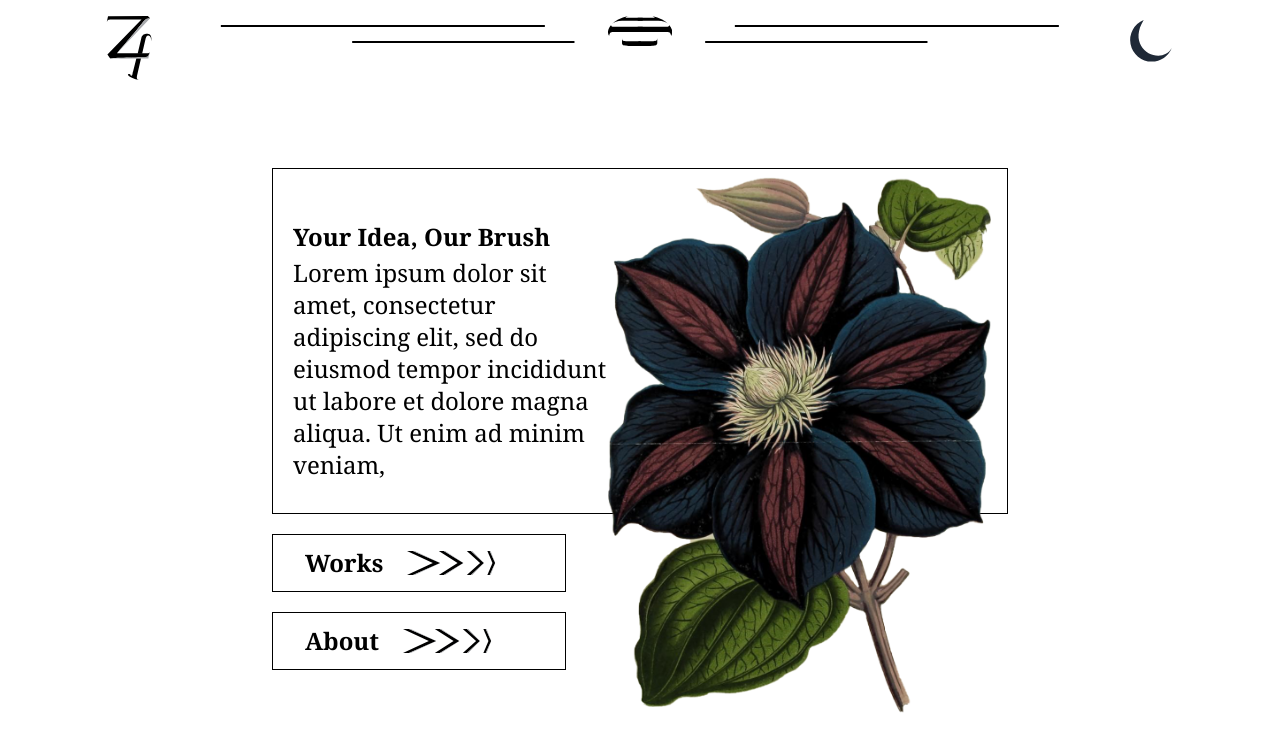
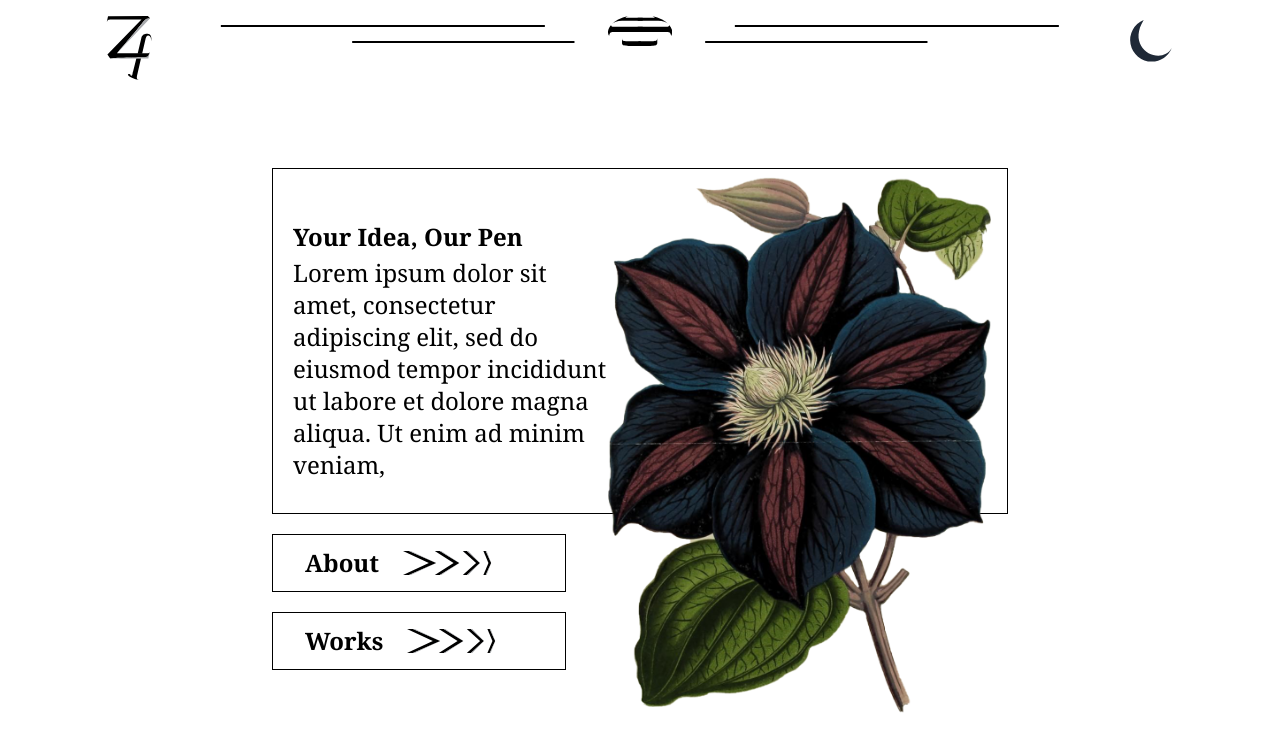
Before and after one commit to paul-lorenc/zipperfield-dot-co, a Next.js app: page / in a window 1280 px wide. Shown: the top 750 px of the page. Built offline with nearby package versions, Linux system fonts and the light colour scheme.

Commit message:
happy new year!

```diff
--- a/pages/about.tsx
+++ b/pages/about.tsx
@@ -2,8 +2,8 @@ import { Container } from "@/components/Container";
 export default function About() {
   return (
     <Container>
-      <div className="mt-20 font-serif text-black dark:text-white text-2xl font-extrabold items-center max-w-2xl">
-        about
+      <div className="mt-20 flex flex-col font-serif px-2 text-black dark:text-white text-2xl font-extrabold items-center max-w-2xl">
+        Performance, without sacrificing customization.
       </div>
     </Container>
   );
--- a/pages/index.tsx
+++ b/pages/index.tsx
@@ -10,7 +10,7 @@ export default function Home() {
         <div className="flex flex-col-reverse md:flex-row items-center md:items-start border border-black dark:border-white md:px-4 pb-1">
           <div className="flex justify-center md:flex-col w-full px-2 md:px-0 md:w-1/2 md:pl-1 mt-1">
             <div className="flex pt-7 md:pt-12 pb-1 text-md">
-              Your Idea, Our Brush
+              Your Idea, Our Pen
             </div>
             <p className="hidden md:block font-thin font-xs">
               Lorem ipsum dolor sit amet, consectetur adipiscing elit, sed do
@@ -32,10 +32,10 @@ export default function Home() {
           </div>
         </div>
         <div className="flex flex-col font-thin items-stretch w-full md:items-start">
-          <Link href="/works">
+          <Link href="/about">
             <button className="flex items-center justify-center md:justify-between border border-black dark:border-white mt-5 px-4 py-2 md:w-2/5">
               <div className="flex items-center justify-center px-4">
-                <a className="font-extrabold">{"Works"}</a>
+                <a className="font-extrabold">About</a>
                 {/* <svg className="h-3 w-1/3 md:hidden">
                   <line
                     x1="10%"
@@ -51,10 +51,10 @@ export default function Home() {
               </div>
             </button>
           </Link>
-          <Link href="/about">
+          <Link href="/works">
             <button className="flex items-center justify-center md:justify-between border border-black dark:border-white mt-5 px-4 py-2 md:w-2/5">
               <div className="flex items-center justify-center px-4">
-                <a className="font-extrabold">About</a>
+                <a className="font-extrabold">{"Works"}</a>
                 {/* <svg className="h-3 w-1/3 md:hidden">
                   <line
                     x1="10%"
```
